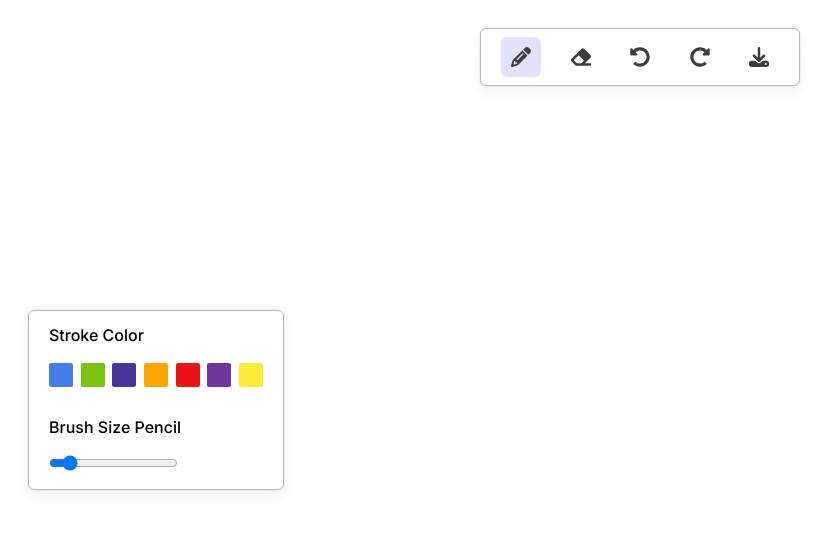
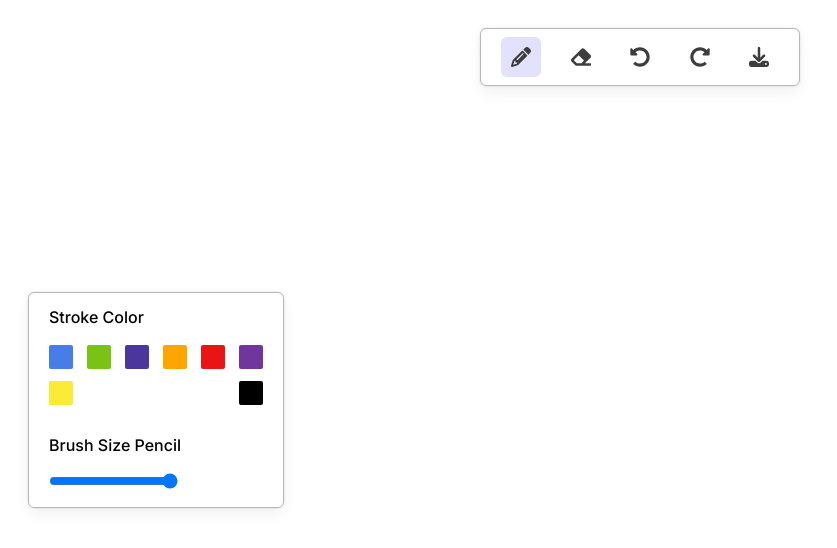
Before and after one commit to Allan2000-Git/drawing-app, a Next.js app: page / in a window 1280 px wide. Shown: the top 548 px of the page, without its empty margins (0-837 px from the left). Built offline with nearby package versions, Linux system fonts and the light colour scheme.

Commit message:
created a slice for toolbox using redux-toolkit

```diff
--- a/components/MainBoard/index.jsx
+++ b/components/MainBoard/index.jsx
@@ -1,9 +1,13 @@
 "use client"
 
 import React, { useEffect, useRef } from 'react'
+import { useDispatch, useSelector } from 'react-redux';
 
 const MainBoard = () => {
     const canvasRef = useRef(null);
+
+    const activeMenuItem = useSelector(state => state.menu.activeMenuItem);
+    const {strokeColor, brushSize} = useSelector(state => state.toolbox[activeMenuItem]);
 
     useEffect(() => {
         if(!canvasRef.current) return;
@@ -14,6 +18,8 @@ const MainBoard = () => {
         canvasRef.current.height = window.innerHeight;
     },[]);
 
+    console.log(strokeColor, brushSize);
+
     return (
         <>
             <canvas ref={canvasRef}></canvas>
--- a/components/ToolBox/index.jsx
+++ b/components/ToolBox/index.jsx
@@ -4,11 +4,30 @@ import React from 'react'
 import styles from "./index.module.css";
 import { colors, menuItems } from '@/utils/constants';
 import { useDispatch, useSelector } from 'react-redux';
+import { changeBrushSize, changeStrokeColor } from '@/slice/toolBoxSlice';
+import classNames from 'classnames';
 
 const ToolBox = () => {
     const activeMenuItem = useSelector(state => state.menu.activeMenuItem);
     const showStrokeColor = activeMenuItem === menuItems.Pencil;
     const showBrush = activeMenuItem === menuItems.Pencil || activeMenuItem === menuItems.Eraser;
+
+    const dispatch = useDispatch();
+    const {strokeColor, brushSize} = useSelector(state => state.toolbox[activeMenuItem]);
+
+    const handleStrokeColor = (color) => {
+        dispatch(changeStrokeColor({
+            item:activeMenuItem,
+            strokeColor: color
+        }));
+    }
+
+    const handleBrushSize = (e) => {
+        dispatch(changeBrushSize({
+            item:activeMenuItem,
+            brushSize: e.target.value
+        }));
+    }
 
     return (
         <div className={styles.toolBoxWrapper}>
@@ -17,13 +36,39 @@ const ToolBox = () => {
                 <div className={styles.toolItem}>
                     <p className={styles.toolBoxHeading}>Stroke Color</p>
                     <div className={styles.colorWrapper}>
-                        <div className={styles.color} style={{backgroundColor:colors.Blue}} />
-                        <div className={styles.color} style={{backgroundColor:colors.Green}} />
-                        <div className={styles.color} style={{backgroundColor:colors.Indigo}} />
-                        <div className={styles.color} style={{backgroundColor:colors.Orange}} />
-                        <div className={styles.color} style={{backgroundColor:colors.Red}} />
-                        <div className={styles.color} style={{backgroundColor:colors.Violet}} />
-                        <div className={styles.color} style={{backgroundColor:colors.Yellow}} />
+                        <div onClick={() => handleStrokeColor(colors.Blue)}
+                            className={classNames(styles.color, {
+                                [styles.active]:strokeColor === colors.Blue})}
+                            style={{backgroundColor:colors.Blue}} />
+                        <div onClick={() => handleStrokeColor(colors.Green)}
+                            className={classNames(styles.color, {
+                                [styles.active]:strokeColor === colors.Green})}
+                            style={{backgroundColor:colors.Green}} />
+                        <div onClick={() => handleStrokeColor(colors.Indigo)}
+                            className={classNames(styles.color, {
+                                [styles.active]:strokeColor === colors.Indigo})}
+                            style={{backgroundColor:colors.Indigo}} />
+                        <div onClick={() => handleStrokeColor(colors.Orange)}
+                            className={classNames(styles.color, {
+                                [styles.active]:strokeColor === colors.Orange})}
+                            style={{backgroundColor:colors.Orange}} />
+                        <div onClick={() => handleStrokeColor(colors.Red)}
+                            className={classNames(styles.color, {
+                                [styles.active]:strokeColor === colors.Red})}
+                            style={{backgroundColor:colors.Red}} />
+                        <div onClick={() => handleStrokeColor(colors.Violet)}
+                            className={classNames(styles.color, {
+                                [styles.active]:strokeColor === colors.Violet})}
+                            style={{backgroundColor:colors.Violet}} />
+                        <div onClick={() => handleStrokeColor(colors.Yellow)}
+                            className={classNames(styles.color, {
+                                [styles.active]:strokeColor === colors.Yellow})}
+                            style={{backgroundColor:colors.Yellow}} />
+                        <div onClick={() => handleStrokeColor(colors.BlacK)}
+                            className={classNames(styles.color, {
+                                [styles.active]:strokeColor === colors.BlacK})}
+                            style={{backgroundColor:colors.BlacK}} />
+                        {/* <div className={styles.color} style={{backgroundColor:colors.White}} /> */}
                     </div>
                 </div>
             }
@@ -31,7 +76,7 @@ const ToolBox = () => {
                 showBrush &&
                 <div className={styles.toolItem}>
                     <p className={styles.toolBoxHeading}>Brush Size {activeMenuItem} </p>
-                    <input type="range" name="size" min={1} max={10} step={1} defaultValue={2} className="mt-4" />
+                    <input onChange={handleBrushSize} type="range" min={1} max={10} step={1} className="mt-4" />
                 </div>
             }
         </div>
--- a/components/ToolBox/index.module.css
+++ b/components/ToolBox/index.module.css
@@ -1,5 +1,5 @@
 .toolBoxWrapper{
-    @apply absolute flex flex-col justify-between px-5 py-3 top-[50%] left-7 w-1/5 bg-mainbg rounded-md -translate-y-1/2;
+    @apply absolute flex flex-col justify-between px-5 py-3 top-[50%] left-7 max-w-[20%] bg-mainbg rounded-md -translate-y-1/2;
     border: 1.5px solid theme('colors.border1');
     box-shadow: theme('colors.shadow1');
 
@@ -10,12 +10,13 @@
         }
 
         .colorWrapper{
-            @apply flex justify-between flex-wrap mt-4 mb-7;
+            @apply flex justify-between flex-wrap gap-3 mt-4 mb-7;
 
             .color{
                 @apply w-6 h-6 cursor-pointer rounded-sm;
 
-                &:hover, &:active{
+                &:hover,
+                &.active{
                     border: 2px solid black;
                 }
             }
--- a/slice/toolBoxSlice.js
+++ b/slice/toolBoxSlice.js
@@ -0,0 +1,30 @@
+import { menuItems, colors } from "@/utils/constants"
+import {createSlice} from "@reduxjs/toolkit"
+
+const initialState = {
+    [menuItems.Pencil]:{
+        strokeColor: colors.BlacK,
+        brushSize: 2
+    },
+    [menuItems.Eraser]:{
+        strokeColor: colors.White,
+        brushSize: 2
+    }
+}
+
+export const toolboxSlice = createSlice({
+    name: 'toolbox',
+    initialState,
+    reducers:{
+        changeStrokeColor(state, action){
+            state[action.payload.item].strokeColor = action.payload.strokeColor;
+        },
+        changeBrushSize(state, action){
+            state[action.payload.item].brushSize = action.payload.brushSize;
+        },
+    }
+})
+
+export const {changeStrokeColor, changeBrushSize} = toolboxSlice.actions
+
+export default toolboxSlice.reducer
--- a/store/store.js
+++ b/store/store.js
@@ -1,8 +1,10 @@
 import menuBarSlice from "@/slice/menuBarSlice"
+import toolBoxSlice from "@/slice/toolBoxSlice"
 import {configureStore} from "@reduxjs/toolkit"
 
 export const store = configureStore({
     reducer:{
-        menu: menuBarSlice
+        menu: menuBarSlice,
+        toolbox: toolBoxSlice
     }
 })
--- a/utils/constants.js
+++ b/utils/constants.js
@@ -5,7 +5,9 @@ export const colors = {
     Green : "#79C314",
     Blue : "#487DE7",
     Indigo : "#4B369D",
-    Violet : "#70369D"
+    Violet : "#70369D",
+    BlacK : "#000",
+    White : "#FFF"
 }
 
 export const menuItems = {
```
